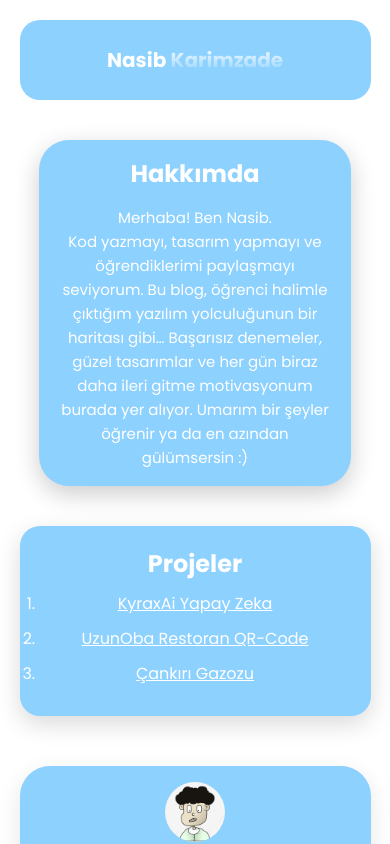
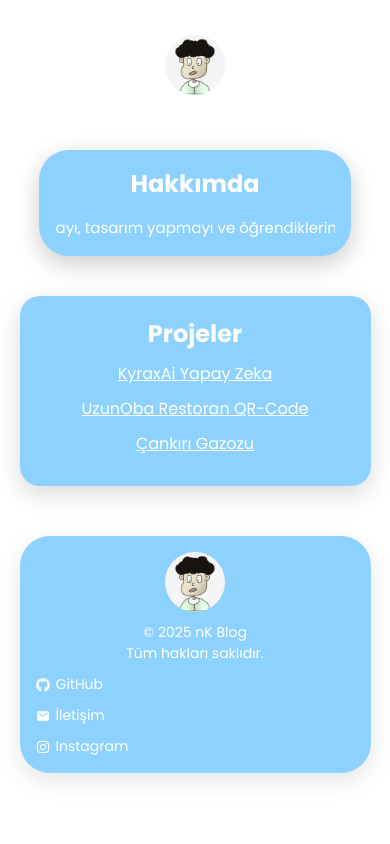
Before and after one commit to nkarimzade/Porfolio, a React (Vite) app: page / in a window 390 px wide. Shown: the top 844 px of the page. Built offline with nearby package versions, Linux system fonts and the light colour scheme.

Commit message:
feat: Add ScrollReveal animations to Navbar, Footer, Home, and Projeler components; update styles for improved responsiveness and transitions

```diff
--- a/package.json
+++ b/package.json
@@ -12,7 +12,8 @@
   "dependencies": {
     "react": "^19.1.0",
     "react-dom": "^19.1.0",
-    "react-icons": "^5.5.0"
+    "react-icons": "^5.5.0",
+    "scrollreveal": "^4.0.9"
   },
   "devDependencies": {
     "@eslint/js": "^9.25.0",
--- a/src/App.jsx
+++ b/src/App.jsx
@@ -9,7 +9,7 @@ function App() {
 
   return (
     <>
-      <Navbar />
+    <Navbar/>
       <Home />
       <Projeler/>
       <Footer/>
--- a/src/Pages/Footer.css
+++ b/src/Pages/Footer.css
@@ -6,6 +6,7 @@
 .footer {
   width: 90%;
   max-width: 800px;
+  transition: 0.4s ease-in-out;
   margin: 50px auto 20px;
   padding: 20px;
   border-radius: 30px;
@@ -80,3 +81,9 @@
     gap: 10px;
   }
 }
+
+
+.footer:hover{
+transform: translateY(10px);
+
+}
--- a/src/Pages/Footer.jsx
+++ b/src/Pages/Footer.jsx
@@ -1,9 +1,52 @@
-import React from 'react';
+import React, { useEffect } from 'react';
+import ScrollReveal from 'scrollreveal';
 import './Footer.css';
 import { FaGithub, FaInstagram } from 'react-icons/fa';
 import { MdEmail } from 'react-icons/md';
 
 const Footer = () => {
+  useEffect(() => {
+    ScrollReveal().reveal('.footer-logo', {
+      origin: 'top',
+      distance: '50px',
+      duration: 1000,
+      delay: 200,
+      reset: false,
+    });
+
+    ScrollReveal().reveal('.footer-text', {
+      origin: 'left',
+      distance: '40px',
+      duration: 2000,
+      delay: 300,
+      reset: false,
+    });
+
+    ScrollReveal().reveal('.footer-links a:nth-child(1)', {
+      origin: 'right',
+      distance: '30px',
+      duration: 2000,
+      delay: 400,
+      reset: false,
+    });
+
+    ScrollReveal().reveal('.footer-links a:nth-child(2)', {
+      origin: 'right',
+      distance: '30px',
+      duration: 2000,
+      delay: 600,
+      reset: false,
+    });
+
+    ScrollReveal().reveal('.footer-links a:nth-child(3)', {
+      origin: 'right',
+      distance: '30px',
+      duration: 2000,
+      delay: 800,
+      reset: false,
+    });
+  }, []);
+
   return (
     <footer className="footer">
       <div className="footer-center-logo">
--- a/src/Pages/Home.css
+++ b/src/Pages/Home.css
@@ -1,10 +1,5 @@
-:root {
-    --text-color: #ffff;
-    --background-color: #8dd1ff;
-}
-
 .Home {
-    width: 30%;
+    width: 90%;
     min-width: 280px;
     max-width: 600px;
     height: auto;
@@ -12,13 +7,15 @@
     padding: 20px;
     margin: 40px auto;
     text-align: center;
+    transition: 0.4s ease-in-out;
     color: var(--text-color);
     background-color: var(--background-color);
     box-shadow: 0 8px 24px rgba(0, 0, 0, 0.2);
     transition: all 0.3s ease;
+    overflow: hidden;
+    position: relative;
 }
 
-/* Yazı stili */
 .Home h1 {
     font-size: 28px;
     margin-bottom: 15px;
@@ -27,9 +24,22 @@
 .Home p {
     font-size: 16px;
     line-height: 1.6;
+    white-space: nowrap;
+    display: inline-block;
+    position: absolute;
+    animation: marquee 23s linear infinite;
 }
 
-/* 🔻 Responsive düzenleme */
+@keyframes marquee {
+    0% {
+        transform: translateX(100%);
+    }
+    100% {
+        transform: translateX(-100%);
+    }
+}
+
+/* Responsive */
 @media screen and (max-width: 768px) {
     .Home {
         width: 80%;
@@ -44,3 +54,30 @@
         font-size: 15px;
     }
 }
+
+.marquee-container {
+    width: 100%;
+    overflow: hidden;
+    position: relative;
+    height: 1.5em; /* Yazı boyutuna göre ayarla */
+}
+
+.marquee-text {
+    display: inline-block;
+    white-space: nowrap;
+    padding-left: 100%;
+    animation: marquee 10s linear infinite;
+}
+
+@keyframes marquee {
+    0% {
+        transform: translateX(0%);
+    }
+    100% {
+        transform: translateX(-100%);
+    }
+}
+
+.Home:hover{
+ transform: translateX(20px);
+}
--- a/src/Pages/Home.jsx
+++ b/src/Pages/Home.jsx
@@ -2,15 +2,22 @@ import React from 'react'
 import "./Home.css"
 
 const Home = () => {
+
     return (
         <div>
 
             <div className="Home">
                 <h1>Hakkımda</h1>
-                <p>Merhaba! Ben Nasib. <br /> Kod yazmayı, tasarım yapmayı ve öğrendiklerimi paylaşmayı seviyorum. Bu blog, öğrenci halimle çıktığım yazılım yolculuğunun bir haritası gibi… Başarısız denemeler, güzel tasarımlar ve her gün biraz daha ileri gitme motivasyonum burada yer alıyor. Umarım bir şeyler öğrenir ya da en azından gülümsersin :)
+                <div className="marquee-container">
+                    <p className="marquee-text">
+                        Merhaba! Ben Nasib. Kod yazmayı, tasarım yapmayı ve öğrendiklerimi paylaşmayı seviyorum.
+                        Bu blog, öğrenci halimle çıktığım yazılım yolculuğunun bir haritası gibi… Başarısız denemeler,
+                        güzel tasarımlar ve her gün biraz daha ileri gitme motivasyonum burada yer alıyor.
+                        Umarım bir şeyler öğrenir ya da en azından gülümsersin :)
+                    </p>
+                </div>
+            </div>
 
-                </p>
-            </div>
         </div>
     )
 }
--- a/src/Pages/Navbar.css
+++ b/src/Pages/Navbar.css
@@ -1,64 +1,51 @@
+
+
 :root {
   --text-color: #ffff;
   --background-color: #8dd1ff;
 }
 
-.navbar {
-    width: 90%;
-    max-width: 500px;
-    height: auto;
-    background-color: var(--background-color);
+.logo img {
+  width: 50px;
+  height: 50px;
+  border-radius: 50%;
+}
+
+.logo {
+  width: 30%;
   margin: 20px auto;
+  transition: 1s;
+  justify-content: center;
+  display: flex;
   padding: 20px;
+  height: 5vh;
+  background-color: white;
   align-items: center;
-    display: flex;
-    border-radius: 20px;
-    flex-direction: row;
-    backdrop-filter: blur(10px);
-    justify-content: center;
-
-    transition: all 0.3s ease;
 }
 
 
 
-.navbar .name h1 {
-    color: var(--text-color);
-    font-size: 24px;
-    margin-bottom: 10px;
-    transition: 1s;
-    cursor: pointer;
+@media screen and (max-width: 720px) {
+  .logo {
+    display: flex;
+    justify-content: center;
+    grid-template-columns: 1fr; /* Tek sütun düzeni */
+    gap: 10px; /* Logo ve başlık arasındaki boşluk */
+    align-items: center;
+    padding: 15px; /* Daha fazla padding */
+    width: 80%; /* Ekrana daha uyumlu */
+    height: auto; /* Yükseklik otomatik olacak */
   }
 
-.name span {
-    background: -webkit-linear-gradient(#ffff, #8dd1ff);
-    -webkit-background-clip: text;
-    -webkit-text-fill-color: transparent;
-}
-
-/* 🔻 Responsive düzenleme */
-@media screen and (max-width: 600px) {
-    .navbar {
-        flex-direction: column;
-        align-items: center;
-        text-align: center;
-        padding: 15px;
-        height: auto;
-    }
-
-    .navbar .logo img {
-        width: 40px;
-        height: 40px;
-    }
-
-    .navbar .name h1 {
-        font-size: 20px;
-        margin-top: 10px;
-    }
+  /* Logo boyutunu mobilde biraz büyüt */
+  .logo img {
+    width: 60px;
+    height: 60px;
   }
 
 
-.navbar .logo img:hover{
-    transform: scale(1.1);
-    cursor: pointer;
 }
+
+.logo img:hover{
+    box-shadow: 0 0 10px var(--background-color) , 0 0 20px var(--background-color) ;
+}
--- a/src/Pages/Navbar.jsx
+++ b/src/Pages/Navbar.jsx
@@ -1,17 +1,44 @@
-import React from 'react'
-import "./Navbar.css"
+import React, { useState, useEffect } from 'react';
+import ScrollReveal from 'scrollreveal'; // ScrollReveal import ediyoruz
+import './Navbar.css';
 
 const Navbar = () => {
-    return (
-        <div>
-            <div className="navbar">
+  // Scroll durumunu kontrol etmek için state oluşturuluyor
+  const [scrolling, setScrolling] = useState(false);
 
-                <div className="name">
-                    <h1>Nasib <span> Karimzade </span> </h1>
-                </div>
-            </div>
-        </div>
-    )
-}
+  // Scroll event'ini dinle
+  useEffect(() => {
+    // Scroll event handler
+    const handleScroll = () => {
+      if (window.scrollY > 50) {
+        setScrolling(true); // 50px kaydırıldıysa navbar rengini değiştir
+      } else {
+        setScrolling(false);
+      }
+    };
 
-export default Navbar
+    window.addEventListener('scroll', handleScroll);
+
+    ScrollReveal().reveal('.navbar', {
+      delay: 200, // Animasyon gecikmesi
+      distance: '30px', // Ne kadar kayacak
+      origin: 'top', // Kaydırılacak yön
+      opacity: 0, // Başlangıçta görünmez olacak
+      duration: 1000, // Animasyon süresi
+      reset: true, // Sayfada kaydırıldıkça tekrar başlat
+    });
+
+    // Temizleme fonksiyonu
+    return () => window.removeEventListener('scroll', handleScroll);
+  }, []);
+
+  return (
+    <div className={`navbar ${scrolling ? 'scrolling' : ''}`}>
+      <div className="logo">
+        <img src="/logo.jpg" alt="nk Logo" />
+      </div>
+    </div>
+  );
+};
+
+export default Navbar;
--- a/src/Pages/Projeler.css
+++ b/src/Pages/Projeler.css
@@ -6,6 +6,7 @@
 .projeler {
     width: 30%;
     min-width: 280px;
+    transition: 0.4s ease-in-out;
     max-width: 600px;
     margin: 30px auto;
     text-align: center;
@@ -25,6 +26,9 @@
     margin: 10px 0;
 }
 
+.projeler ol{
+    list-style: none;
+}
 .text h1 {
     color: var(--text-color);
     display: grid;
@@ -53,3 +57,7 @@
         font-size: 24px;
     }
 }
+
+.projeler:hover{
+ transform: translateX(-20px);
+}
--- a/src/Pages/Projeler.jsx
+++ b/src/Pages/Projeler.jsx
@@ -1,23 +1,40 @@
-import React from 'react'
-import "./Projeler.css"
+import React, { useEffect } from 'react';
+import ScrollReveal from 'scrollreveal';
+import './Projeler.css';
 
 const Projeler = () => {
+    useEffect(() => {
+        ScrollReveal().reveal('.text', {
+            origin: 'left',
+            distance: '50px',
+            duration: 2000,
+            delay: 200,
+            reset: false,
+        });
+
+        ScrollReveal().reveal('.projeler li', {
+            origin: 'bottom',
+            distance: '30px',
+            duration: 2000,
+            interval: 200,
+            reset: false,
+        });
+    }, []);
+
     return (
         <div>
-                 <div className="projeler">
+            <div className="projeler">
                 <div className="text">
-                <h1>Projeler</h1>
-            </div>
+                    <h1>Projeler</h1>
+                </div>
                 <ol>
-
                     <li><a target='_blank' href="https://kyraxai.vercel.app">KyraxAi Yapay Zeka</a></li>
                     <li><a target='_blank' href="https://uzunoba.vercel.app">UzunOba Restoran QR-Code</a></li>
                     <li><a target='_blank' href="https://gazoz-seven.vercel.app/">Çankırı Gazozu</a></li>
                 </ol>
-
             </div>
         </div>
-    )
-}
+    );
+};
 
-export default Projeler
+export default Projeler;
```
Also changed, not shown: 1 other file (tests, documents, lock files or other folders). Lines whose indentation alone changed are shown as unchanged.
